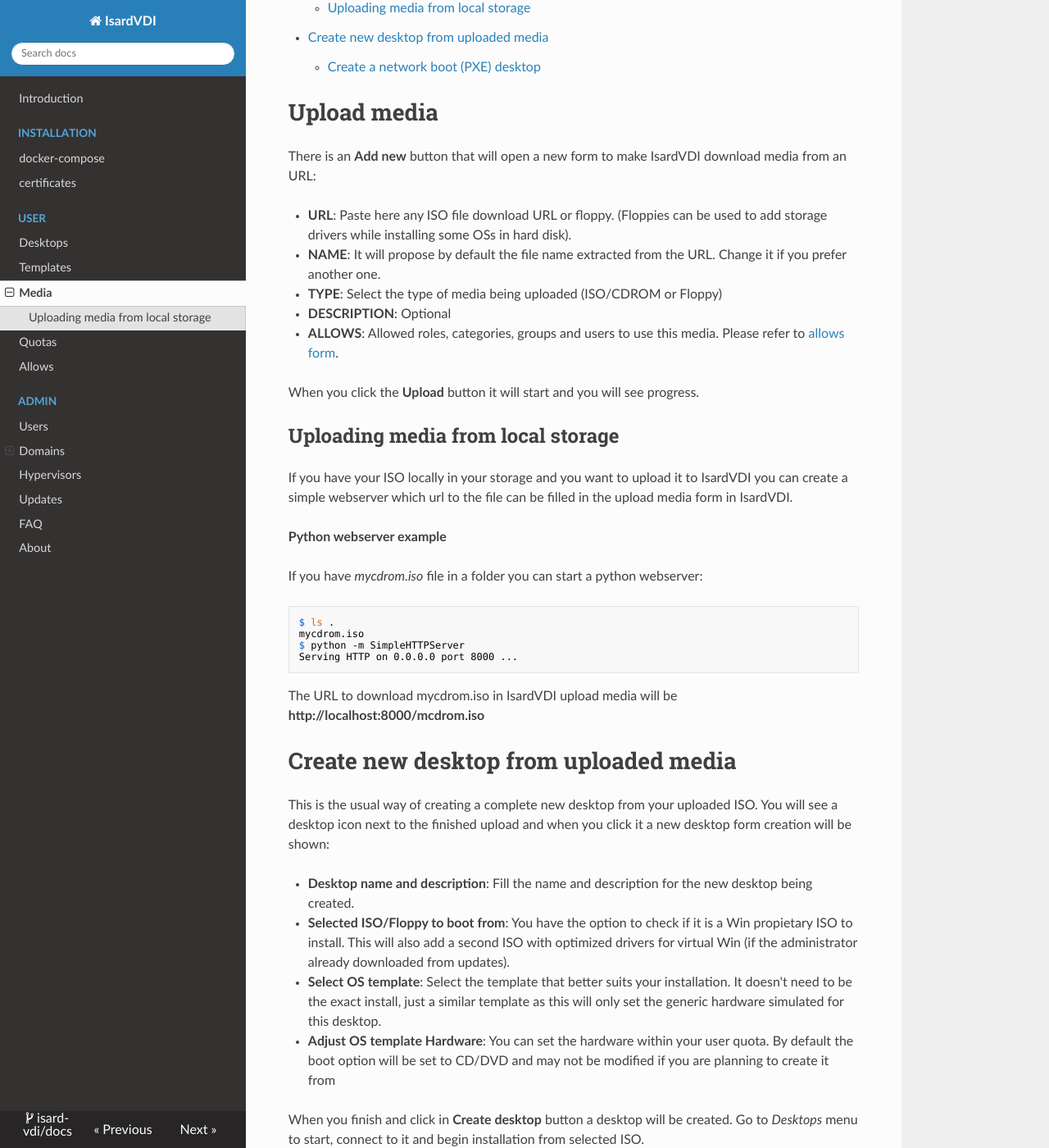
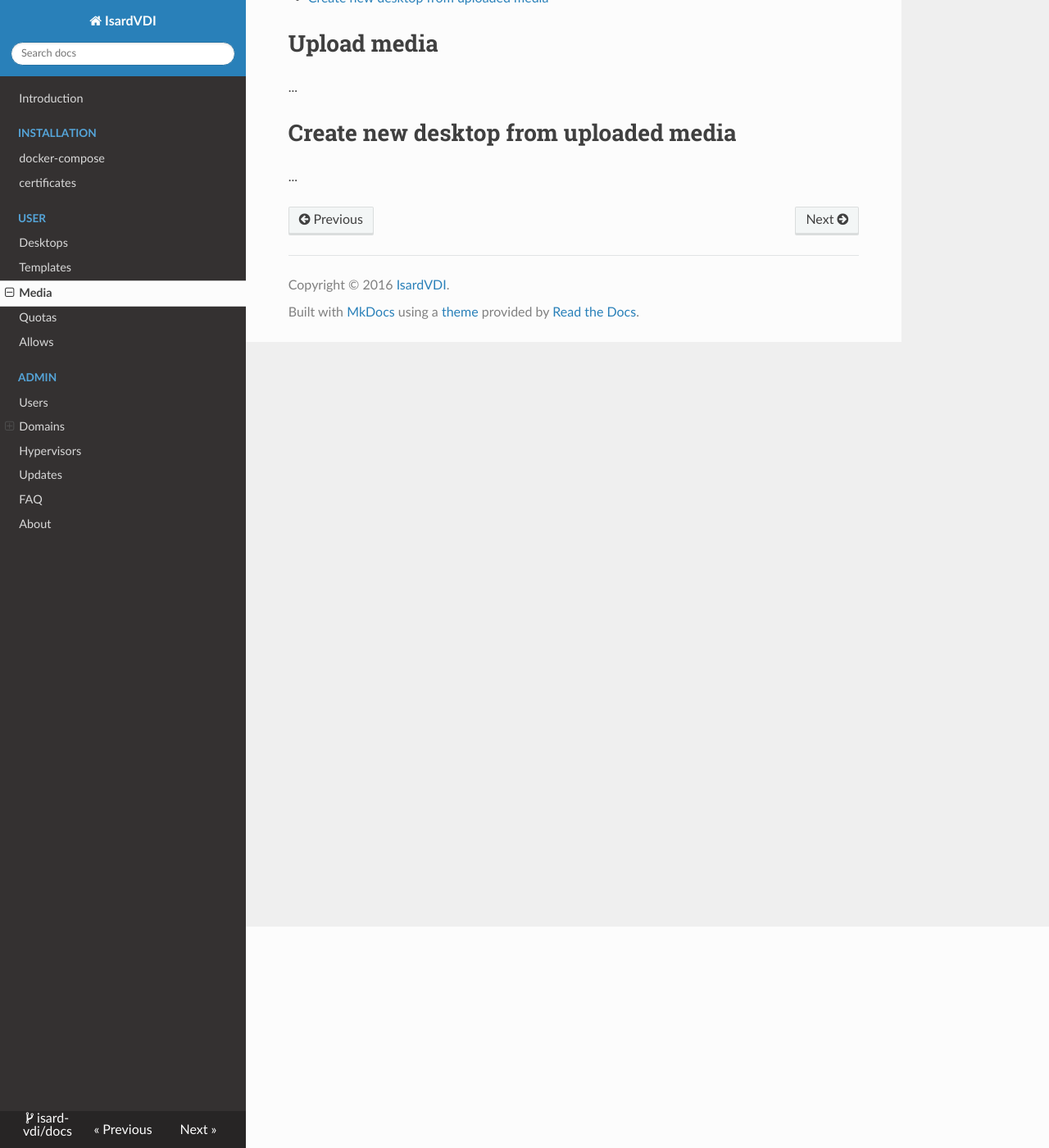
Before and after one commit to thebadjavi/docs, an MkDocs documentation site: the page built from docs/user/media.md, in a window 1280 px wide and 1400 px high, scrolled down 270 px. Shown: the whole window at 82% size. Built offline with MkDocs 1.6.1, drawn with Linux system fonts in a browser that asks for light colours; nearby versions of some CDN libraries; old or Windows-style settings are respelled for this version of MkDocs; some of the changed text lies outside the part shown.

Commit message:
fixing merge

````diff
--- a/docs/user/media.md
+++ b/docs/user/media.md
@@ -6,46 +6,8 @@ From media manager you can upload ISO and floppy images that will allow you to c
 
 # Upload media
 
-There is an **Add new** button that will open a new form to make IsardVDI download media from an URL:
-
-- **URL**: Paste here any ISO file download URL or floppy. (Floppies can be used to add storage drivers while installing some OSs in hard disk).
-- **NAME**: It will propose by default the file name extracted from the URL. Change it if you prefer another one.
-- **TYPE**: Select the type of media being uploaded (ISO/CDROM or Floppy)
-- **DESCRIPTION**: Optional
-- **ALLOWS**: Allowed roles, categories, groups and users to use this media. Please refer to [allows form](allows.md#allows-form).
-
-When you click the **Upload** button it will start and you will see progress.
-
-## Uploading media from local storage
-
-If you have your ISO locally in your storage and you want to upload it to IsardVDI you can create a simple webserver which url to the file can be filled in the upload media form in IsardVDI.
-
-**Python webserver example**
-
-If you have *mycdrom.iso* file in a folder you can start a python webserver:
-
-```
-$ ls .
-mycdrom.iso
-$ python -m SimpleHTTPServer
-Serving HTTP on 0.0.0.0 port 8000 ...
-```
-
-The URL to download mycdrom.iso in IsardVDI upload media will be **http://localhost:8000/mcdrom.iso**
+...
 
 # Create new desktop from uploaded media
 
-This is the usual way of creating a complete new desktop from your uploaded ISO. You will see a desktop icon next to the finished upload and when you click it a new desktop form creation will be shown:
-
-- **Desktop name and description**: Fill the name and description for the new desktop being created.
-- **Selected ISO/Floppy to boot from**: You have the option to check if it is a Win propietary ISO to install. This will also add a second ISO with optimized drivers for virtual Win (if the administrator already downloaded from updates).
-- **Select OS template**: Select the template that better suits your installation. It doesn't need to be the exact install, just a similar template as this will only set the generic hardware simulated for this desktop.
-- **Adjust OS template Hardware**: You can set the hardware within your user quota. By default the boot option will be set to CD/DVD and may not be modified if you are planning to create it from
-
-When you finish and click in **Create desktop** button a desktop will be created. Go to *Desktops* menu to start, connect to it and begin installation from selected ISO.
-
-***NOTE***: When you finish the OS installation usually that guest OS will request for a reboot. You may just shutdown your guest OS and then [edit desktop](desktops.md#edit-desktop) to change boot order from CD/DVD to HARD DISK. Also you may just remove the ISO from the [edit desktop](desktops.md#edit-desktop) media section if not needed anymore.
-
-## Create a network boot (PXE) desktop
-
-You can upload any ISO file (it can be a fake file ending with .iso that you created with touch for example) and then follow the process of [creating new desktop from uploaded media](media.md#create-new-desktop-from-uploaded-media) but selecting PXE in Boot select box instead of CD/DVD.
+...
````
Also changed, not shown: docs/user/allows.md (deleted, +0 -44 lines), docs/user/desktops.md (+5 -5 lines), docs/user/quotas.md (deleted, +0 -22 lines).
